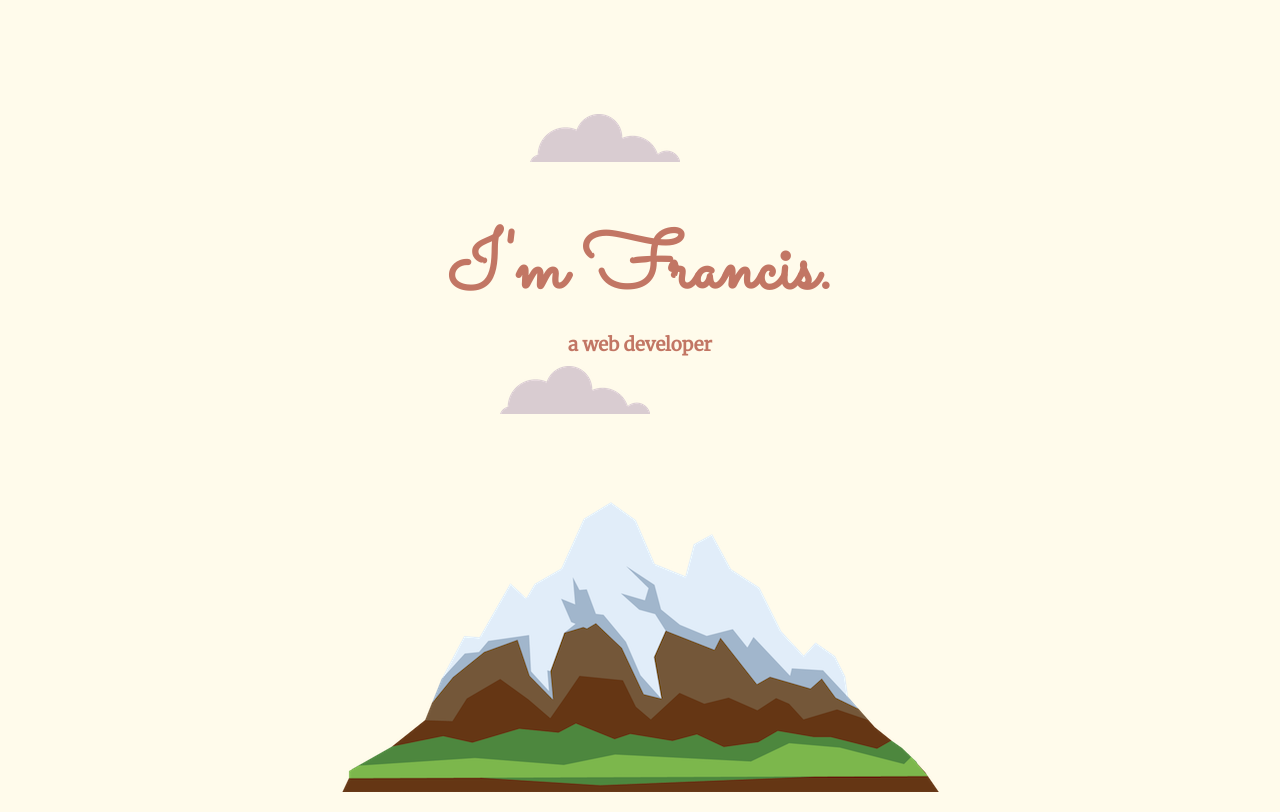
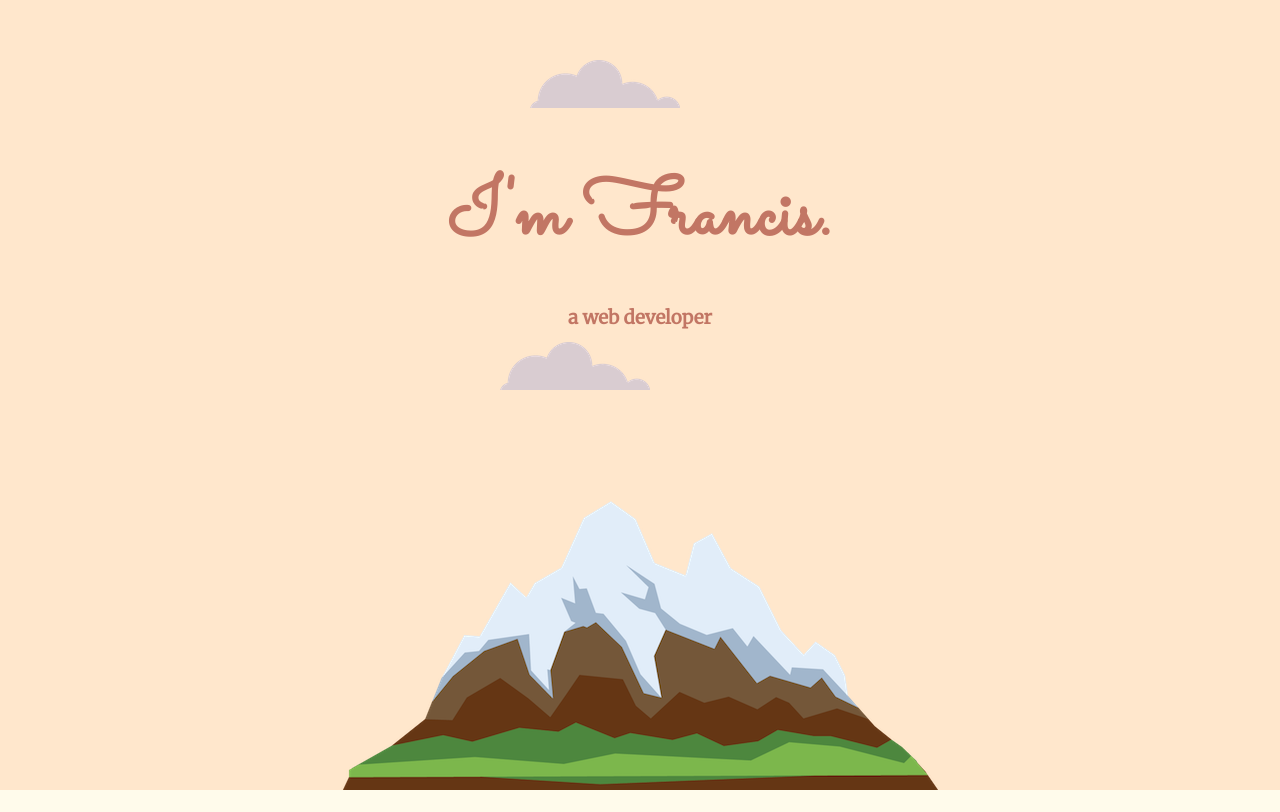
Before and after one commit to cordovsky/mywebsitefrancis, a plain HTML site: page index.html in a window 1280 px wide. Shown: the part 140-952 px from the top of the page. Drawn offline with Linux system fonts and the light colour scheme.

Commit message:
Changed background colors

```diff
--- a/css/styles.css
+++ b/css/styles.css
@@ -1,32 +1,32 @@
+* {
+    margin: 0;
+    padding: 0;
+}
+
 body {
       text-align: center;
       font-family: 'Merriweather', serif;
-      background-color: #FFFBEB;
-      padding: 0;
-      margin: 0;
 }
 
 a {
     color: #C27664;
     text-align: center;
+    text-decoration: none;
     margin-right: 30px;
-    text-decoration: none;
 }
 
 a:hover {
     color: #FFFBEB;
 }
 
-h1 {
-
-}
-
 h2{
     color: #C27664;
+    margin: 10px auto;
 }
 
 h3 {
     color: #C27664;
+    margin: 10px auto;
 }
 
 hr {
@@ -42,19 +42,19 @@
 
 .top-container {
     position: relative;
-    margin-bottom: 10%;
-    height: 900px;
-
+    height: 930px;
+    background-color: #FFE7CC;
 }
 
 .middle-container {
     position: relative;
+    background-color: #FFFBEB;
+    padding: 200px 0 50px 0;
 }
 
 .bottom-container {
     position: static;
     background-color: #F8CBA6;
-    margin-top: 50px;
     padding: 30px 0 10px;
     width: 100%;
     height: 100%;
@@ -70,8 +70,9 @@
 
 .intro-h3 {
     position: relative;
-    top: 250px;
     color: #C27664;
+    top: 330px;
+    margin: 0;
 }
 
 .intro-p {
@@ -94,9 +95,9 @@
 
 .mountain {
     position: relative;
-    display: block;
+    display: inline-block;
     margin: 0 auto;
-    top: 310px;
+    top: 435px;
 }
 
 .skill-row {
@@ -120,6 +121,7 @@
 
 .copyright {
     color: #FFFBEB;
+    margin-top: 15px;
 }
 
 .btn {
@@ -134,7 +136,7 @@
     text-decoration: none;
     position: relative;
     display: inline-block;
-    margin: 10px auto 30px auto;
+    margin: 30px auto 30px auto;
   }
 
   .btn:hover {
```
